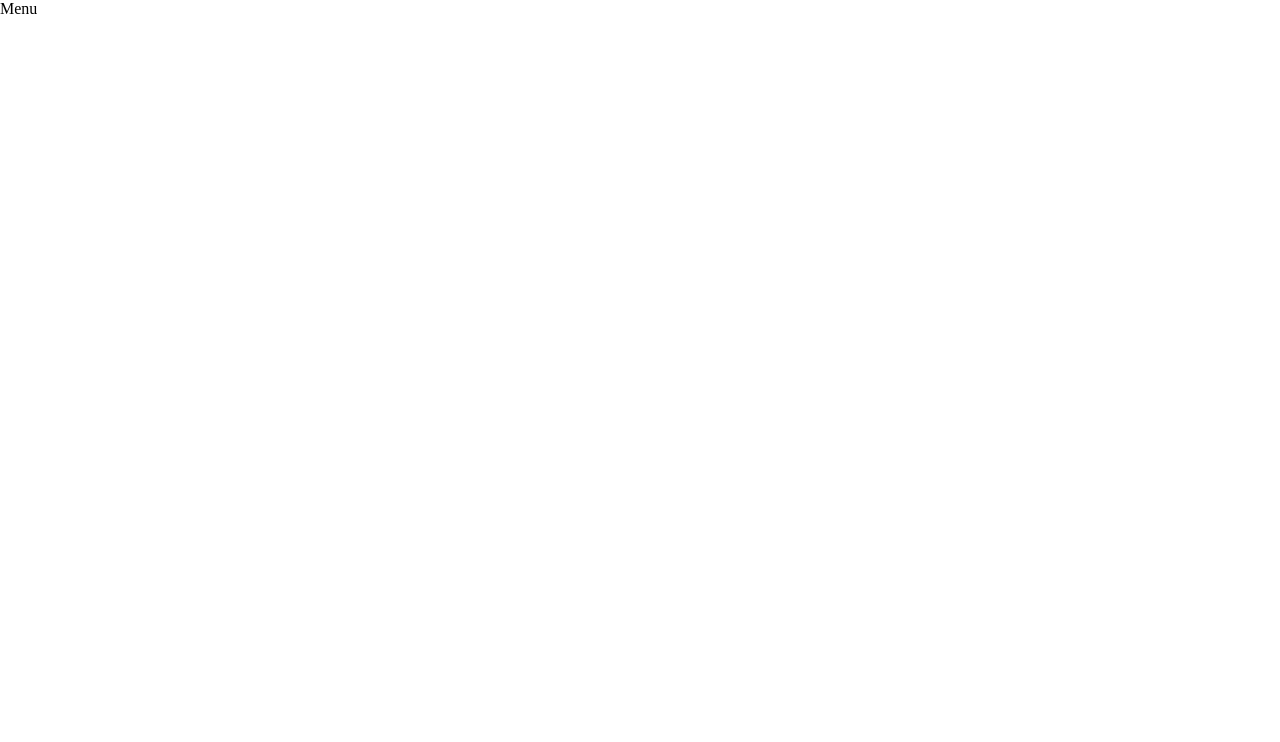
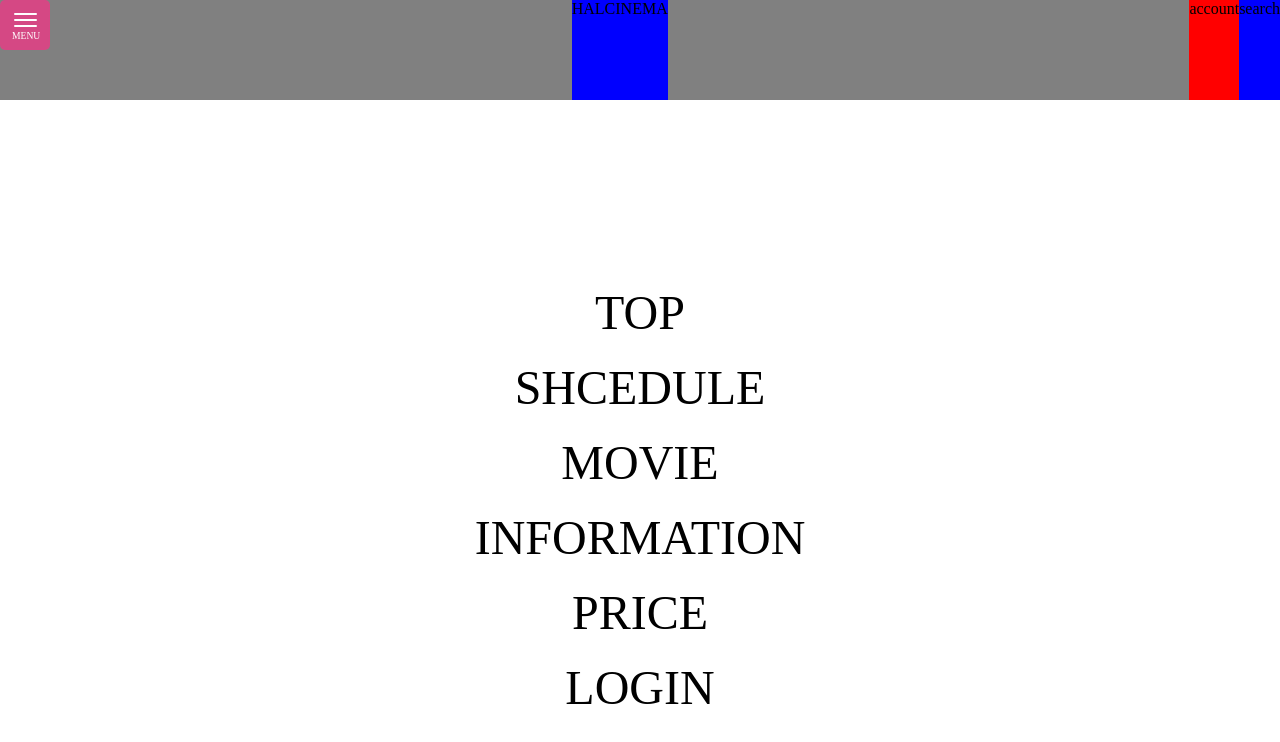
Before and after one commit to HAL-Cinema-G9/frontend, a Next.js app: page /menu in a window 1280 px wide. Shown: the top 742 px of the page. Built offline with nearby package versions, Linux system fonts and the light colour scheme.

Commit message:
配置だけ置きました

```diff
--- a/src/components/Menu/MenuModal.tsx
+++ b/src/components/Menu/MenuModal.tsx
@@ -2,12 +2,20 @@ import { css } from '@emotion/react';
 
 const styles = {
   container: css`
+    display: flex;
+    position: fixed;
+    z-index: 8; //8である理由はない
     height: 100vh;
     width: 100vw;
     background-color: white;
-    text-align: center;
+
+    flex-direction: column;
+    align-items: center;
+    justify-content: center;
   `,
   list: css`
+    padding: 10px;
+    text-align: center;
     font-size: 3rem;
     color: black;
   `,
@@ -16,8 +24,12 @@ const styles = {
 const MenuModal = () => {
   return (
     <div css={styles.container}>
-      <p css={styles.list}>DATE</p>
-      <p css={styles.list}>DESCRIPTION</p>
+      <p css={styles.list}>TOP</p>
+      <p css={styles.list}>SHCEDULE</p>
+      <p css={styles.list}>MOVIE</p>
+      <p css={styles.list}>INFORMATION</p>
+      <p css={styles.list}>PRICE</p>
+      <p css={styles.list}>LOGIN</p>
     </div>
   );
 };
--- a/src/pages/menu.tsx
+++ b/src/pages/menu.tsx
@@ -1,9 +1,13 @@
-import React from 'react'
+import Navbar from '@/components/Navbar';
+import MenuModal from '@/components/Menu/MenuModal';
 
 const Menu = () => {
   return (
-    <div>Menu</div>
-  )
-}
+    <main>
+      <Navbar />
+      <MenuModal />
+    </main>
+  );
+};
 
-export default Menu
+export default Menu;
```
